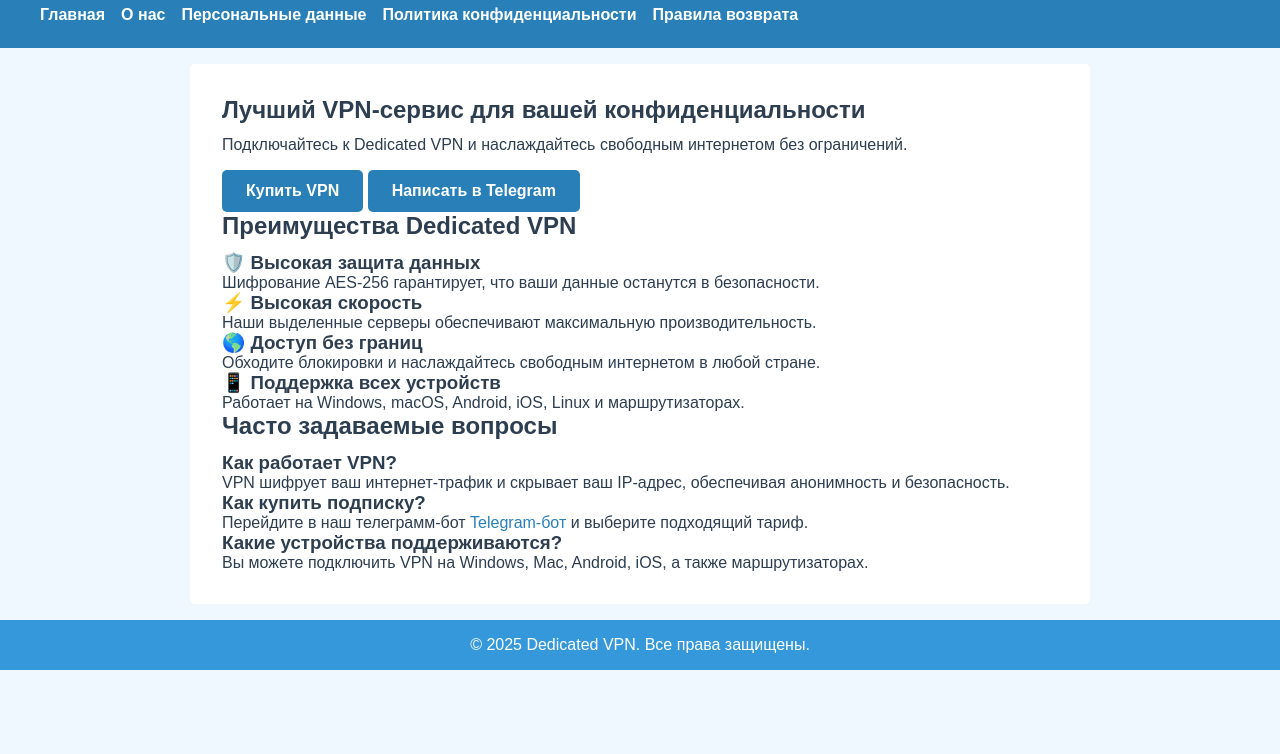
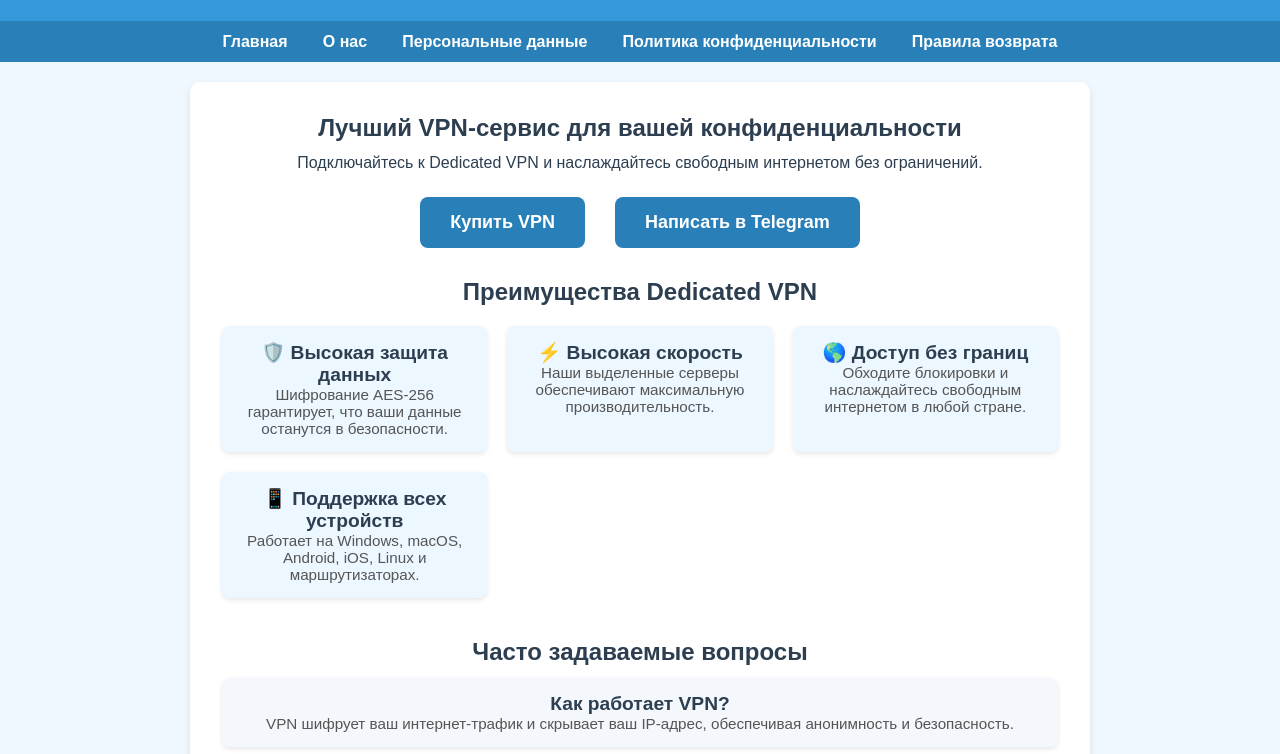
Before and after one commit to mix931/dedicatedvpn_site, a plain HTML site: page index.html in a window 1280 px wide. Shown: the part 92-846 px from the top of the page. Before the commit the page ends 800 px from the top, so only its background shows below. Drawn offline with Linux system fonts and the light colour scheme.

Commit message:
Update style.css

```diff
--- a/style.css
+++ b/style.css
@@ -1,6 +1,4 @@
-/* style.css */
-
-/* Сброс некоторых базовых отступов */
+/* Сброс базовых отступов и рамок */
 * {
   margin: 0;
   padding: 0;
@@ -11,56 +9,61 @@
 body {
   font-family: Arial, sans-serif;
   background-color: #f0f8ff; /* Нежный бело-голубой оттенок */
-  color: #2c3e50;           /* Тёмно-синий текст */
+  color: #2c3e50; /* Тёмно-синий текст */
+  text-align: center;
 }
 
 /* Шапка сайта (header) */
 header {
   background-color: #3498db; /* Сочный синий (из Flat UI палитры) */
-  padding: 1em;
+  padding: 1.5em;
 }
 
 header h1 {
   color: #ffffff;
-  font-size: 1.5em;
+  font-size: 1.8em;
+}
+
+header p {
+  color: #ecf0f1; /* Светлый оттенок */
+  font-size: 1em;
 }
 
 /* Навигационное меню (nav) */
 nav {
   background-color: #2980b9; /* Чуть более тёмно-синий */
-  padding: 0.5em 1em;
+  padding: 0.7em 1em;
 }
 
 nav ul {
   list-style: none;
   display: flex;
   flex-wrap: wrap;
-  gap: 1em;
-}
-
-nav ul li {
-  /* Пробелы между пунктами */
+  justify-content: center;
+  gap: 1.2em;
 }
 
 nav ul li a {
   color: #ffffff;
   text-decoration: none;
   font-weight: bold;
+  padding: 0.5em;
+  transition: color 0.3s ease-in-out;
 }
 
 nav ul li a:hover {
   text-decoration: underline;
+  color: #d0e3f0;
 }
 
 /* Основная часть (main) */
 main {
   max-width: 900px;
-  margin: 0 auto;
+  margin: 20px auto;
   background-color: #ffffff;
   padding: 2em;
-  margin-top: 1em; /* отступ сверху */
-  margin-bottom: 1em; /* отступ снизу */
-  border-radius: 5px;
+  border-radius: 10px;
+  box-shadow: 0px 4px 8px rgba(0, 0, 0, 0.1);
 }
 
 /* Заголовки */
@@ -69,49 +72,120 @@ h1, h2 {
   margin-bottom: 0.5em;
 }
 
-/* Ссылки */
-a {
-  color: #2980b9;
-  text-decoration: none;
+h2 {
+  font-size: 1.5em;
 }
 
-a:hover {
-  text-decoration: underline;
+/* Блок с кнопками */
+.buttons {
+  display: flex;
+  justify-content: center;
+  gap: 30px; /* Увеличенный промежуток между кнопками */
+  margin-top: 25px;
 }
 
-/* Списки */
-ul {
-  margin-left: 1.5em;
-  margin-bottom: 1em;
-}
-
-/* Футер (footer) */
-footer {
-  text-align: center;
-  padding: 1em;
-  background-color: #3498db;
-  color: #ffffff;
-}
-
-/* Дополнительно, если нужен button-ссылки */
+/* Кнопки */
 .button {
   display: inline-block;
-  margin-top: 1em;
-  padding: 0.75em 1.5em;
+  padding: 15px 30px;
   background-color: #2980b9;
-  color: #fff;
-  border-radius: 5px;
+  color: #ffffff;
+  font-size: 18px;
+  font-weight: bold;
+  border-radius: 8px;
   text-decoration: none;
-  font-weight: bold;
+  transition: background 0.3s ease-in-out, transform 0.2s;
 }
 
 .button:hover {
   background-color: #1c6fa1;
+  transform: scale(1.05);
 }
 
-/* Адаптивность для мобильных */
-@media (max-width: 600px) {
+/* Блок преимуществ */
+.features {
+  margin-top: 30px;
+}
+
+.feature-list {
+  display: grid;
+  grid-template-columns: repeat(auto-fit, minmax(250px, 1fr));
+  gap: 20px;
+  margin-top: 20px;
+}
+
+.feature {
+  background-color: #ecf7ff;
+  padding: 15px;
+  border-radius: 8px;
+  box-shadow: 0px 2px 5px rgba(0, 0, 0, 0.1);
+}
+
+.feature h3 {
+  color: #2c3e50;
+  font-size: 1.2em;
+}
+
+.feature p {
+  font-size: 0.95em;
+  color: #555;
+}
+
+/* FAQ */
+.faq {
+  margin-top: 40px;
+}
+
+.faq-item {
+  background-color: #f4f8fc;
+  padding: 15px;
+  margin-bottom: 10px;
+  border-radius: 8px;
+  box-shadow: 0px 2px 5px rgba(0, 0, 0, 0.1);
+}
+
+.faq-item h3 {
+  color: #2c3e50;
+  font-size: 1.2em;
+}
+
+.faq-item p {
+  font-size: 0.95em;
+  color: #555;
+}
+
+/* Футер */
+footer {
+  text-align: center;
+  padding: 1.5em;
+  background-color: #3498db;
+  color: #ffffff;
+  margin-top: 20px;
+}
+
+/* Адаптивность для мобильных устройств */
+@media (max-width: 768px) {
+  main {
+    width: 90%;
+    padding: 1.5em;
+  }
+
+  .buttons {
+    flex-direction: column;
+    gap: 15px;
+  }
+
+  .button {
+    width: 100%;
+    text-align: center;
+  }
+
   nav ul {
     flex-direction: column;
+    gap: 10px;
+  }
+
+  .feature-list {
+    grid-template-columns: 1fr;
   }
 }
```
